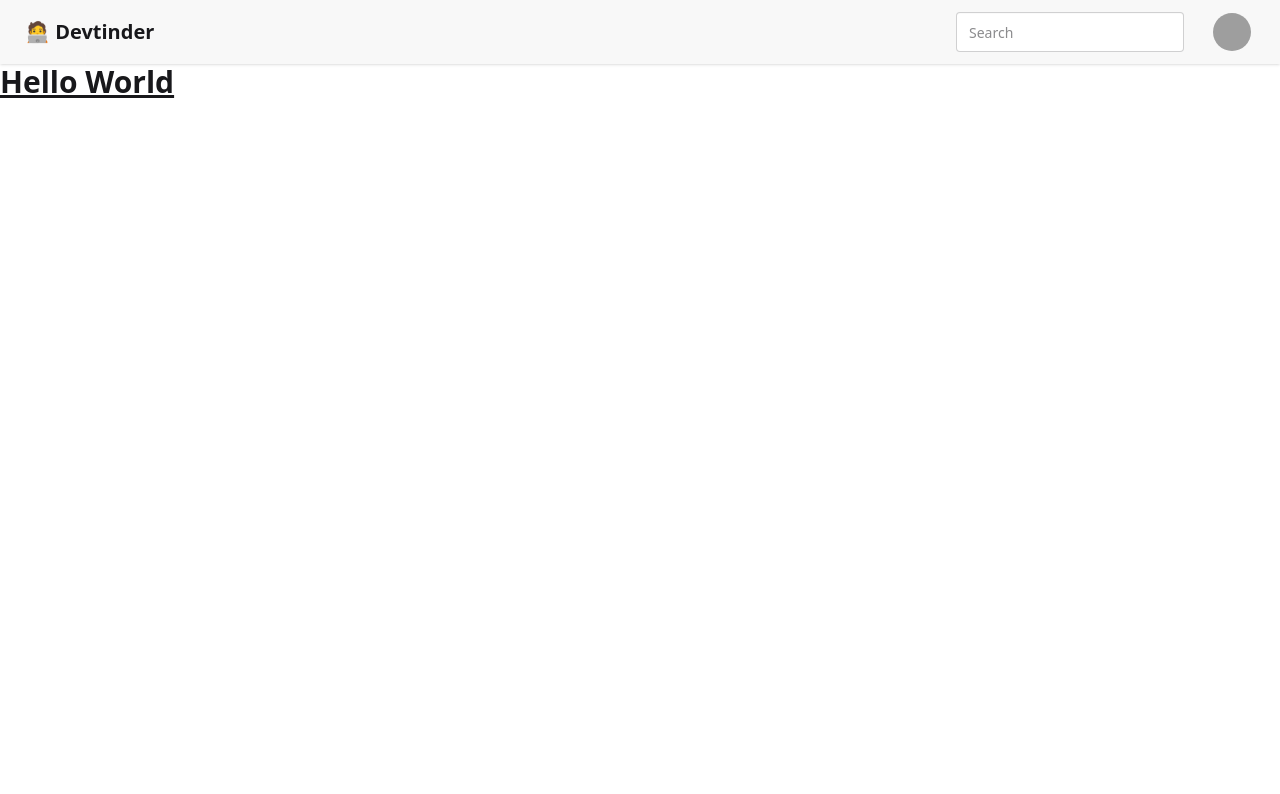
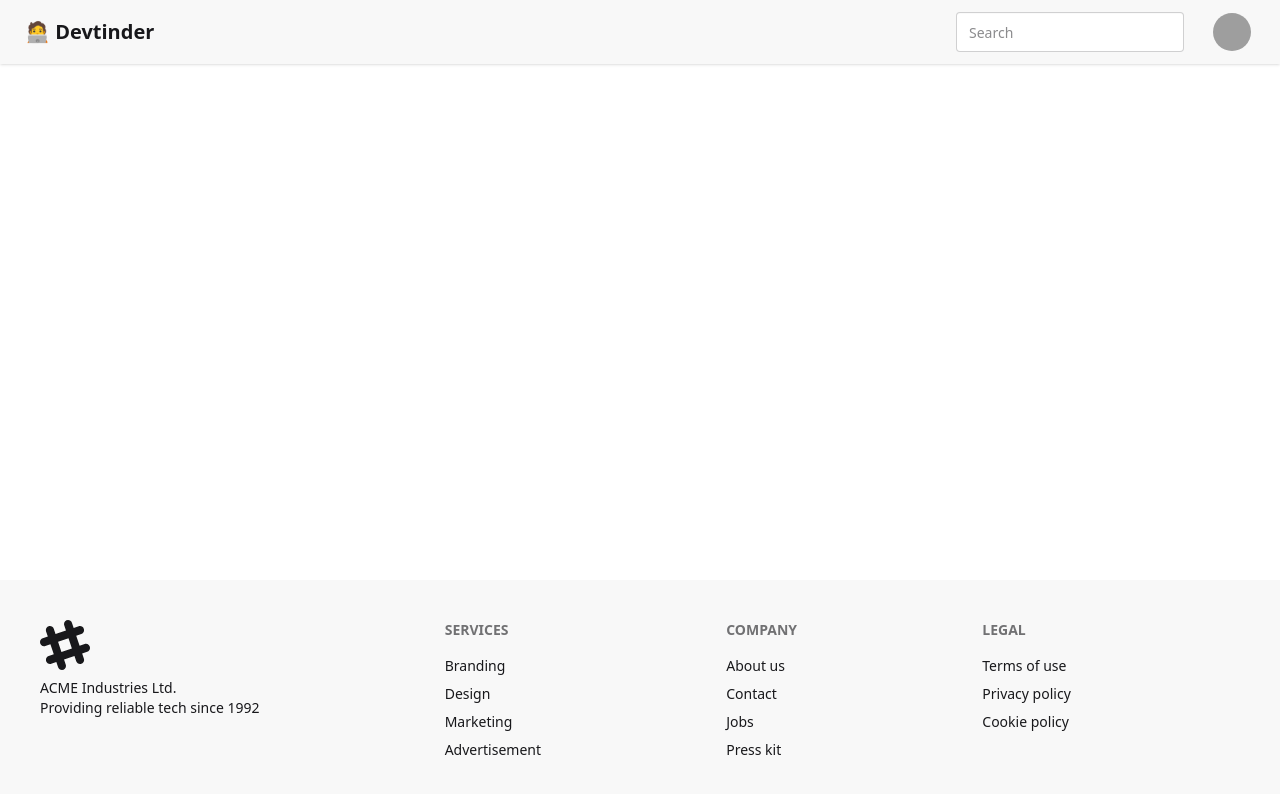
Before and after one commit to sumanth338/Devtinder_frontend, a React app: page / in a window 1280 px wide. Shown: the top 794 px of the page. Built offline with nearby package versions, Linux system fonts and the light colour scheme; grey boxes are pictures that could not be loaded; the HTML template or start-up script is replaced by a standard one.

Commit message:
added the brower routes + added the outlet + added the footer

```diff
--- a/package.json
+++ b/package.json
@@ -13,6 +13,7 @@
     "@tailwindcss/vite": "^4.1.15",
     "react": "^19.1.1",
     "react-dom": "^19.1.1",
+    "react-router-dom": "^7.9.4",
     "tailwindcss": "^4.1.15"
   },
   "devDependencies": {
--- a/src/App.jsx
+++ b/src/App.jsx
@@ -1,36 +1,21 @@
+import { BrowserRouter, Routes, Route } from 'react-router-dom'
+import Navbar from "./Navbar"
+import Home from './Home'
+import Profile from './Profile'
+import Login from './Login'
+
+
 function App() {
   return (
     <>
-    <div className="navbar bg-base-200 shadow-sm">
-  <div className="flex-1">
-    <a className="btn btn-ghost text-xl">🧑‍💻 Devtinder</a>
-  </div>
-  <div className="flex gap-2">
-    <input type="text" placeholder="Search" className="input input-bordered w-24 md:w-auto" />
-    <div className="dropdown dropdown-end mx-5">
-      <div tabIndex={0} role="button" className="btn btn-ghost btn-circle avatar">
-        <div className="w-10 rounded-full">
-          <img
-            alt="Tailwind CSS Navbar component"
-            src="https://img.daisyui.com/images/stock/photo-1534528741775-53994a69daeb.webp" />
-        </div>
-      </div>
-      <ul
-        tabIndex="-1"
-        className="menu menu-sm dropdown-content bg-base-100 rounded-box z-1 mt-3 w-52 p-2 shadow">
-        <li>
-          <a className="justify-between">
-            Profile
-            <span className="badge">New</span>
-          </a>
-        </li>
-        <li><a>Settings</a></li>
-        <li><a>Logout</a></li>
-      </ul>
-    </div>
-  </div>
-</div>
-      <h1 className="text-3xl font-bold underline">Hello World</h1>
+    <BrowserRouter>
+    <Routes>
+      <Route path="/" element={<Home/>} >
+      <Route path="/profile" element={<Profile/>} />
+      <Route path="/login" element={<Login/>} />
+      </Route>
+    </Routes>
+    </BrowserRouter>
     </>
   )
 }
--- /dev/null
+++ b/src/Footer.jsx
@@ -0,0 +1,48 @@
+import React from 'react'
+
+const Footer = () => {
+  return (
+    <footer className="footer sm:footer-horizontal bg-base-200 text-base-content p-10 fixed bottom-0">
+    <aside>
+      <svg
+        width="50"
+        height="50"
+        viewBox="0 0 24 24"
+        xmlns="http://www.w3.org/2000/svg"
+        fillRule="evenodd"
+        clipRule="evenodd"
+        className="fill-current">
+        <path
+          d="M22.672 15.226l-2.432.811.841 2.515c.33 1.019-.209 2.127-1.23 2.456-1.15.325-2.148-.321-2.463-1.226l-.84-2.518-5.013 1.677.84 2.517c.391 1.203-.434 2.542-1.831 2.542-.88 0-1.601-.564-1.86-1.314l-.842-2.516-2.431.809c-1.135.328-2.145-.317-2.463-1.229-.329-1.018.211-2.127 1.231-2.456l2.432-.809-1.621-4.823-2.432.808c-1.355.384-2.558-.59-2.558-1.839 0-.817.509-1.582 1.327-1.846l2.433-.809-.842-2.515c-.33-1.02.211-2.129 1.232-2.458 1.02-.329 2.13.209 2.461 1.229l.842 2.515 5.011-1.677-.839-2.517c-.403-1.238.484-2.553 1.843-2.553.819 0 1.585.509 1.85 1.326l.841 2.517 2.431-.81c1.02-.33 2.131.211 2.461 1.229.332 1.018-.21 2.126-1.23 2.456l-2.433.809 1.622 4.823 2.433-.809c1.242-.401 2.557.484 2.557 1.838 0 .819-.51 1.583-1.328 1.847m-8.992-6.428l-5.01 1.675 1.619 4.828 5.011-1.674-1.62-4.829z"></path>
+      </svg>
+      <p>
+        ACME Industries Ltd.
+        <br />
+        Providing reliable tech since 1992
+      </p>
+    </aside>
+    <nav>
+      <h6 className="footer-title">Services</h6>
+      <a className="link link-hover">Branding</a>
+      <a className="link link-hover">Design</a>
+      <a className="link link-hover">Marketing</a>
+      <a className="link link-hover">Advertisement</a>
+    </nav>
+    <nav>
+      <h6 className="footer-title">Company</h6>
+      <a className="link link-hover">About us</a>
+      <a className="link link-hover">Contact</a>
+      <a className="link link-hover">Jobs</a>
+      <a className="link link-hover">Press kit</a>
+    </nav>
+    <nav>
+      <h6 className="footer-title">Legal</h6>
+      <a className="link link-hover">Terms of use</a>
+      <a className="link link-hover">Privacy policy</a>
+      <a className="link link-hover">Cookie policy</a>
+    </nav>
+  </footer>
+  )
+}
+
+export default Footer
--- /dev/null
+++ b/src/Home.jsx
@@ -0,0 +1,17 @@
+import React from 'react'
+import Navbar from './Navbar'
+import { Outlet } from 'react-router-dom'
+import Footer from './Footer'
+
+const Home = () => {
+  return (
+    <>
+    <Navbar/>
+    <Outlet/>
+    <Footer/>
+    </>
+
+  )
+}
+
+export default Home
--- /dev/null
+++ b/src/Login.jsx
@@ -0,0 +1,9 @@
+import React from 'react'
+
+const Login = () => {
+  return (
+    <div>Login</div>
+  )
+}
+
+export default Login
--- /dev/null
+++ b/src/Navbar.jsx
@@ -0,0 +1,37 @@
+import React from 'react'
+
+const Navbar = () => {
+  return (
+    <div className="navbar bg-base-200 shadow-sm">
+  <div className="flex-1">
+    <a className="btn btn-ghost text-xl">🧑‍💻 Devtinder</a>
+  </div>
+  <div className="flex gap-2">
+    <input type="text" placeholder="Search" className="input input-bordered w-24 md:w-auto" />
+    <div className="dropdown dropdown-end mx-5">
+      <div tabIndex={0} role="button" className="btn btn-ghost btn-circle avatar">
+        <div className="w-10 rounded-full">
+          <img
+            alt="Tailwind CSS Navbar component"
+            src="https://img.daisyui.com/images/stock/photo-1534528741775-53994a69daeb.webp" />
+        </div>
+      </div>
+      <ul
+        tabIndex="-1"
+        className="menu menu-sm dropdown-content bg-base-100 rounded-box z-1 mt-3 w-52 p-2 shadow">
+        <li>
+          <a className="justify-between">
+            Profile
+            <span className="badge">New</span>
+          </a>
+        </li>
+        <li><a>Settings</a></li>
+        <li><a>Logout</a></li>
+      </ul>
+    </div>
+  </div>
+</div>
+  )
+}
+
+export default Navbar
--- /dev/null
+++ b/src/Profile.jsx
@@ -0,0 +1,9 @@
+import React from 'react'
+
+const Profile = () => {
+  return (
+    <div>Profile</div>
+  )
+}
+
+export default Profile
```
Also changed, not shown: 1 other file (tests, documents, lock files or other folders).
